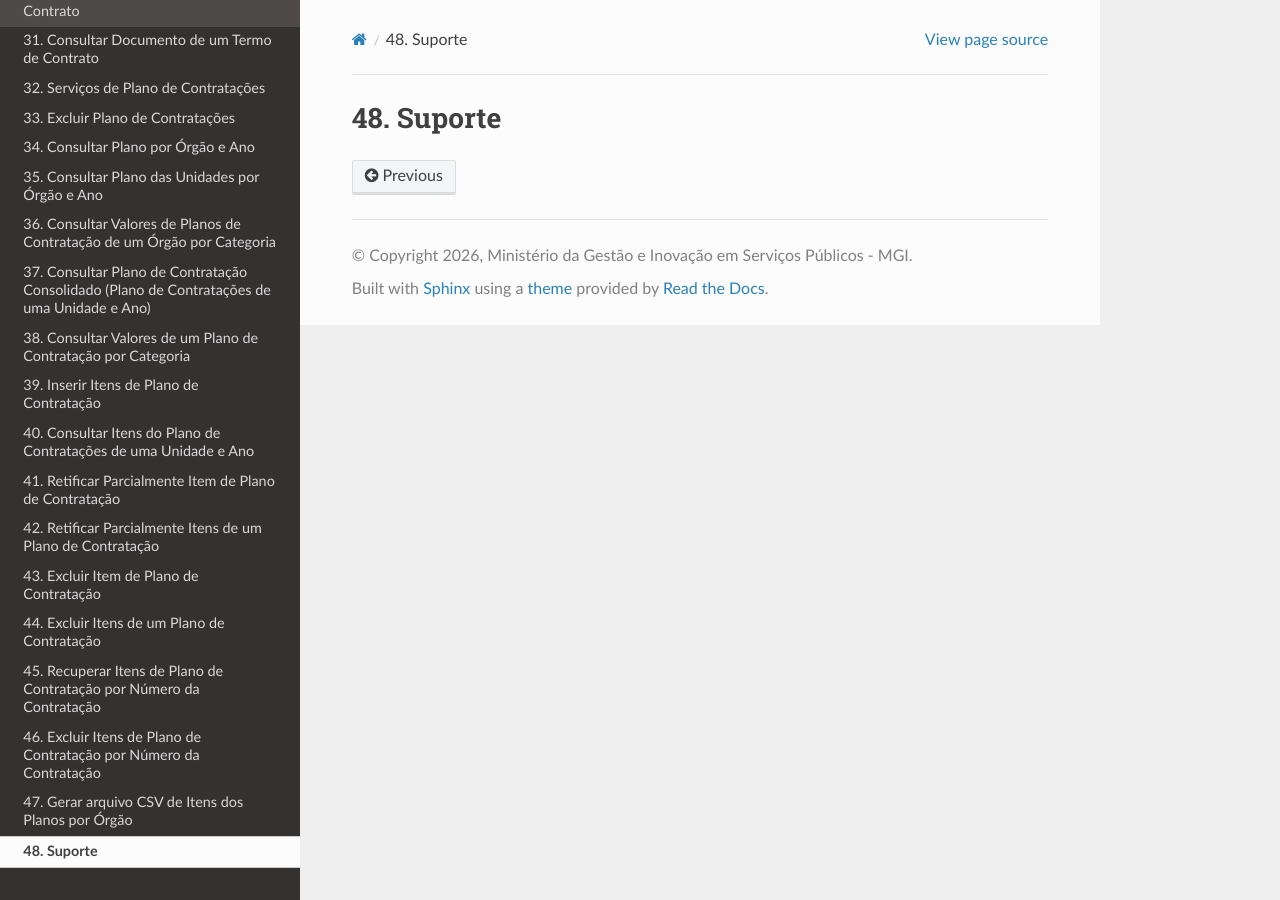
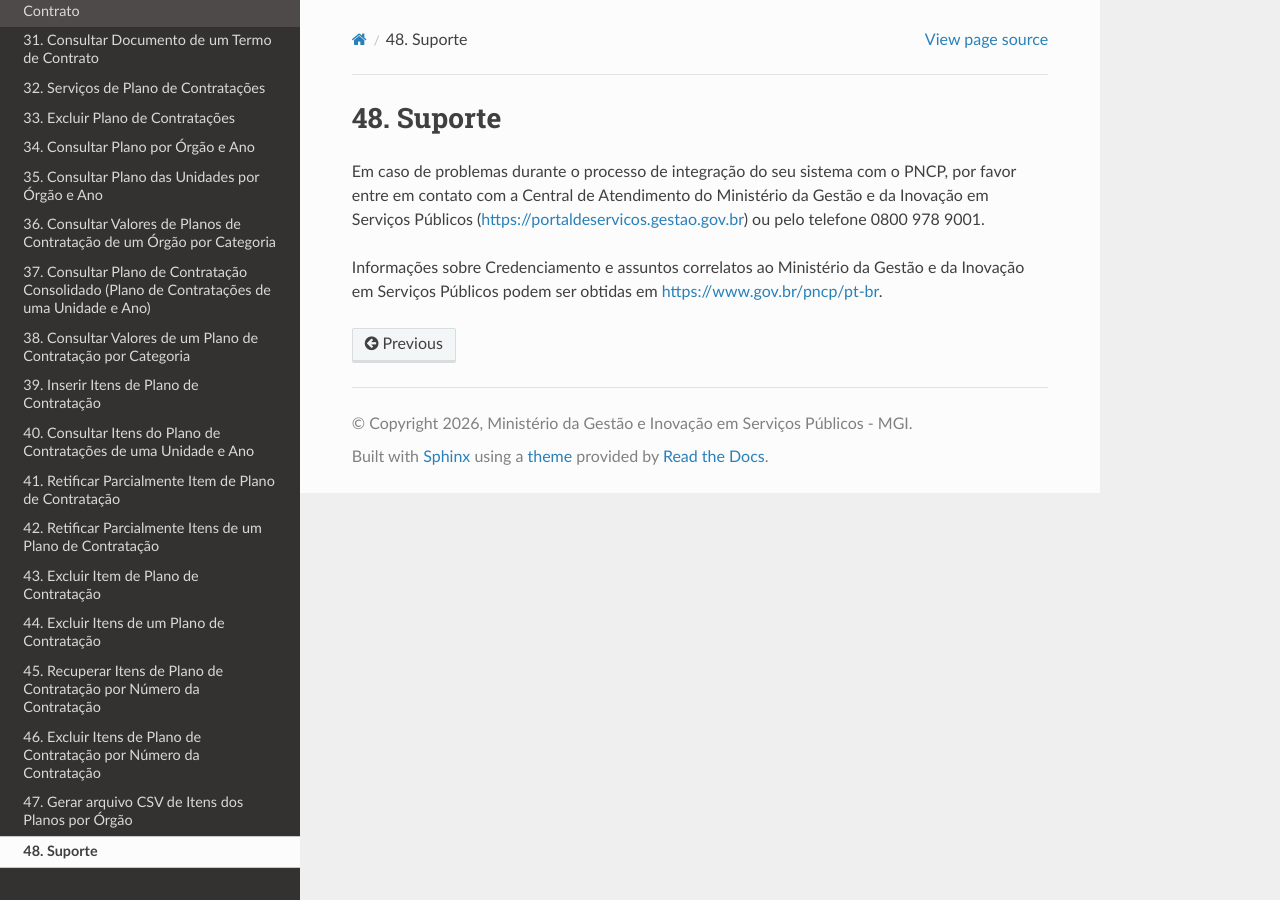
Before and after one commit to carlosmgi/Manual-de-Integracao-do-PNCP, a Sphinx documentation site: the page built from docs/source/Suporte.rst, in a window 1280 px wide. Built offline with Sphinx 7.4.7 and the Read the Docs theme 3.1.0, drawn with Linux system fonts in a browser that asks for light colours; pages that are not in the unit, such as notebooks, are missing from menus.

Commit message:
Update Suporte.rst

```diff
--- a/docs/source/Suporte.rst
+++ b/docs/source/Suporte.rst
@@ -1,2 +1,6 @@
 Suporte
 =======
+
+Em caso de problemas durante o processo de integração do seu sistema com o PNCP, por favor entre em contato com a Central de Atendimento do Ministério da Gestão e da Inovação em Serviços Públicos (https://portaldeservicos.gestao.gov.br) ou pelo telefone 0800 978 9001.
+
+Informações sobre Credenciamento e assuntos correlatos ao Ministério da Gestão e da Inovação em Serviços Públicos podem ser obtidas em https://www.gov.br/pncp/pt-br.
```
